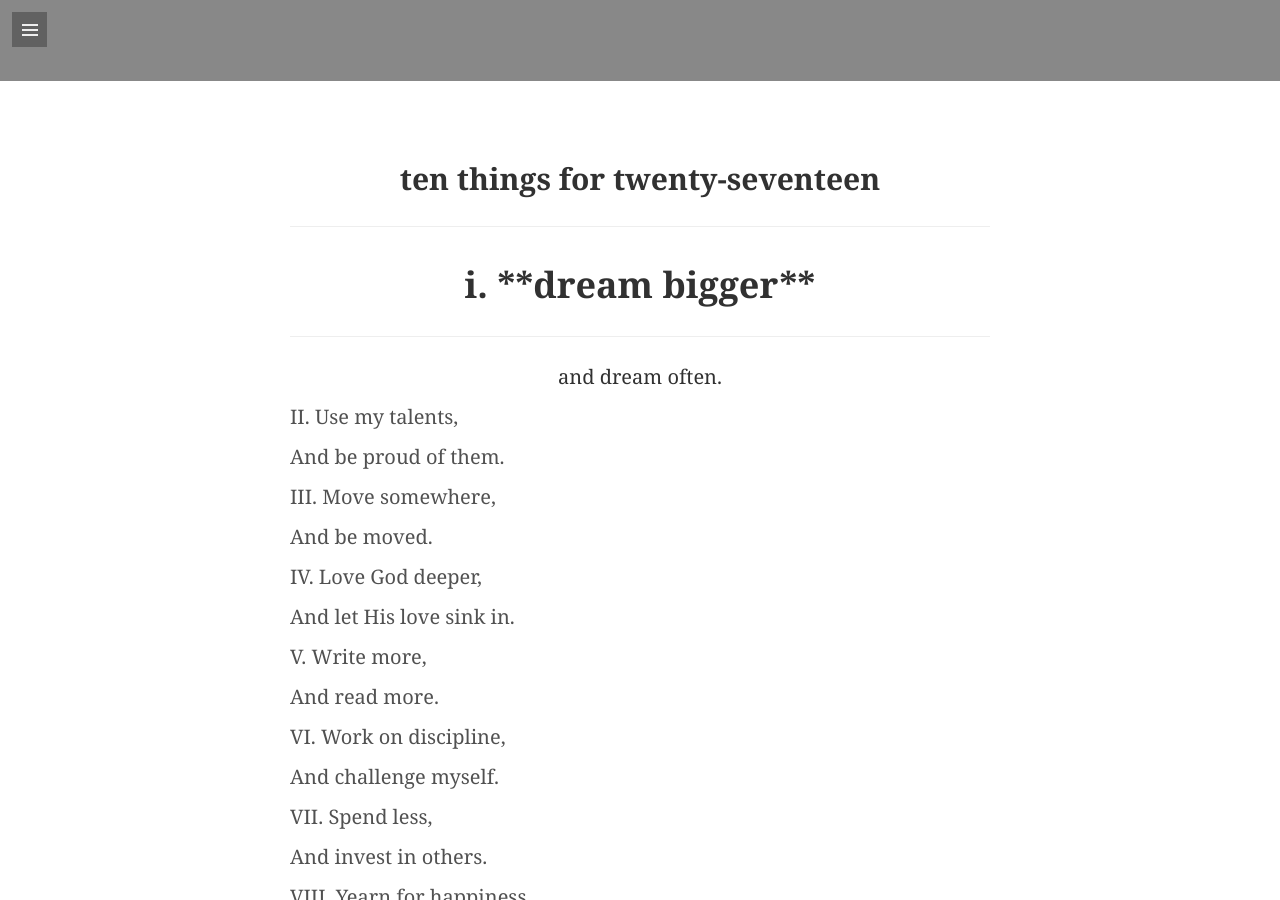
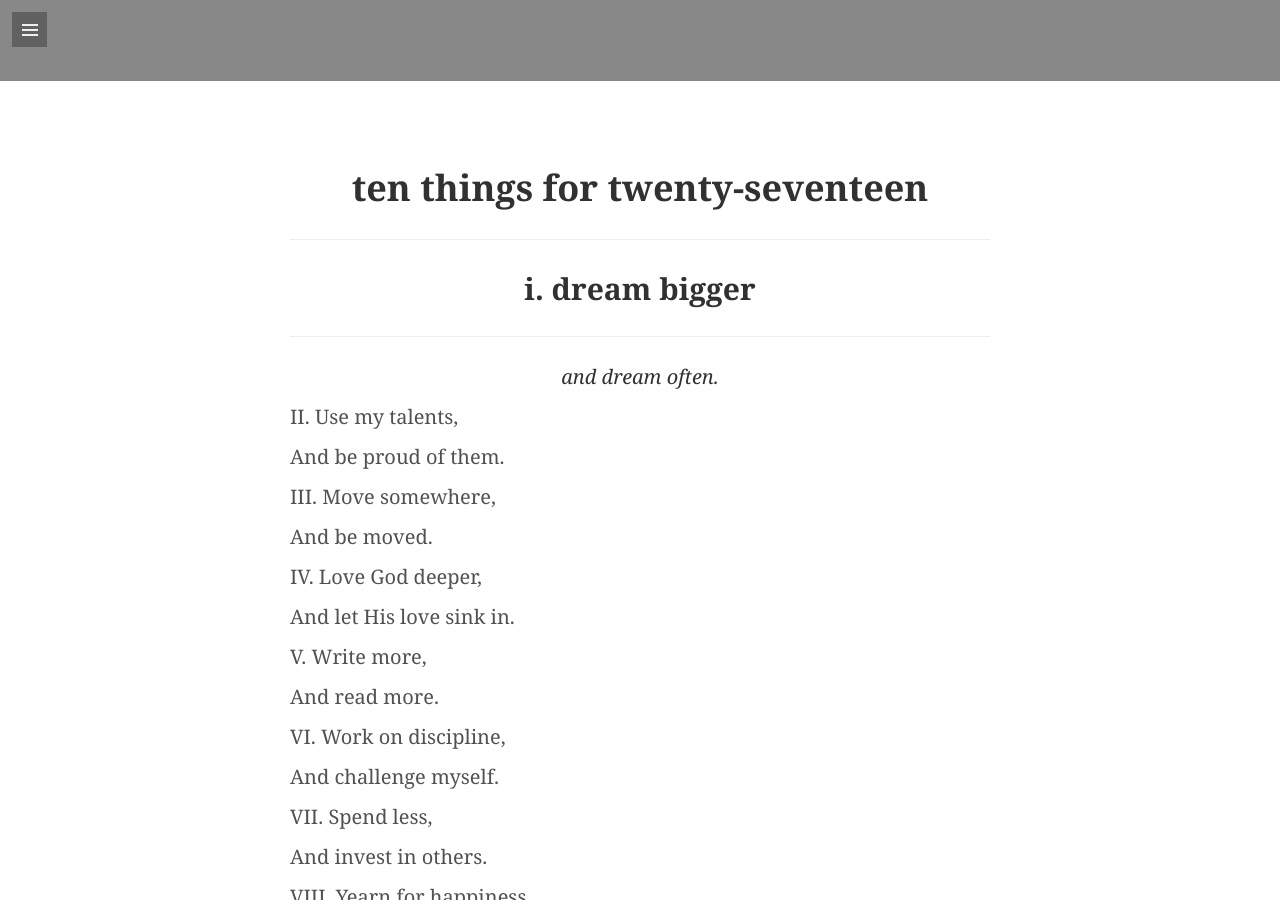
Before and after one commit to thejohnsullivan/McLeian, a Jekyll site: the page built from _posts/2017-01-20-ten-things.md, in a window 1280 px wide and 900 px high, scrolled down 819 px. Built offline with Jekyll 4.4.1, drawn with Linux system fonts in a browser that asks for light colours; some web fonts are replaced; comment, search, counter and statistics services are not loaded.

```diff
--- a/_posts/2017-01-20-ten-things.md
+++ b/_posts/2017-01-20-ten-things.md
@@ -9,15 +9,15 @@ comments: true
 theme_color:  302F2D
 ---
 
-## <center>ten things for twenty-seventeen</center>
+# <center>ten things for twenty-seventeen</center>
 
 ***
 
-#  <center>i. **dream bigger**</center>
+##  <center>i. dream bigger</center>
 
 ***
 
-   <center>and dream often.</center>
+   *<center>and dream often.</center>*
 
 II. Use my talents,
 
```
